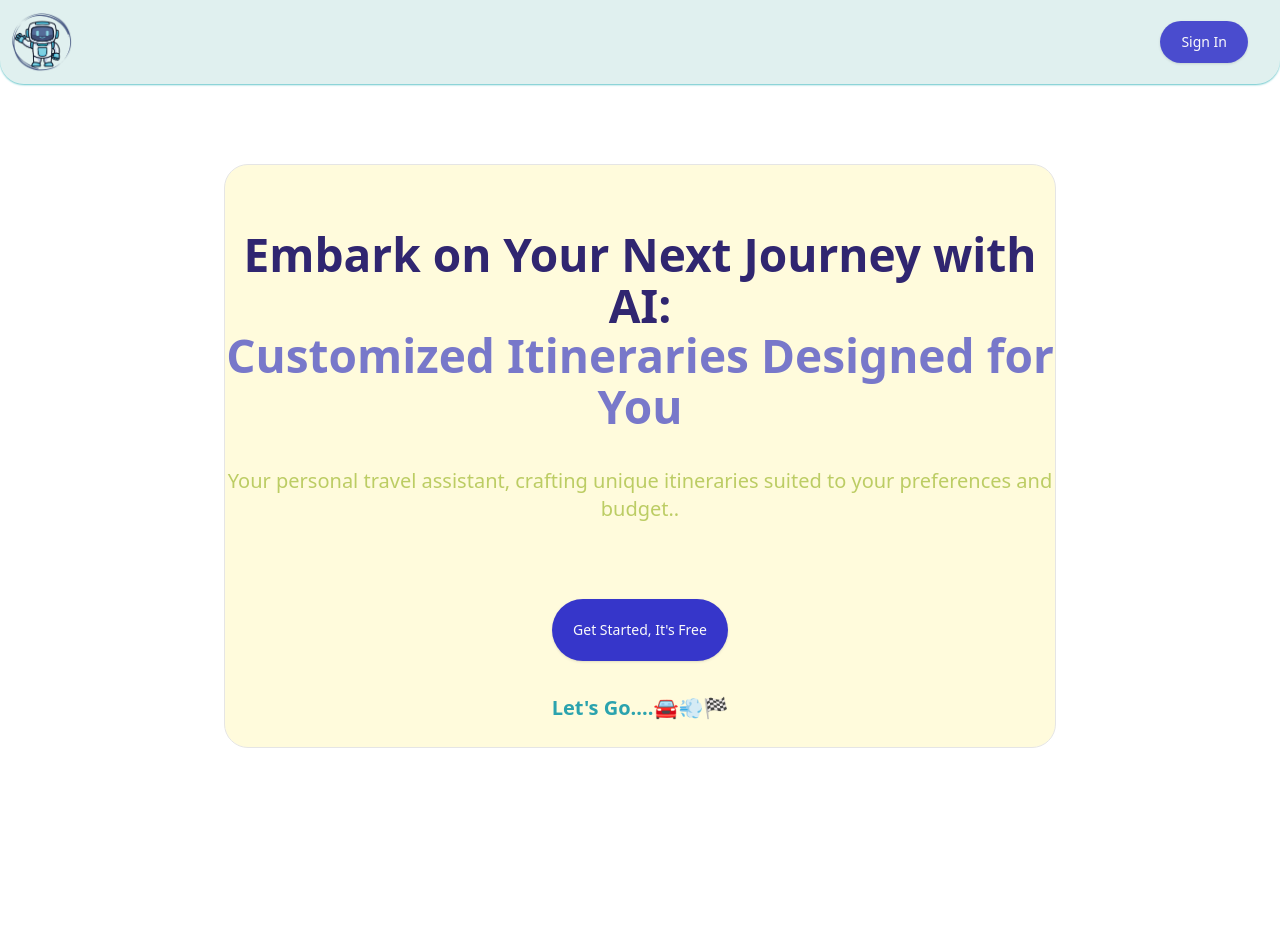
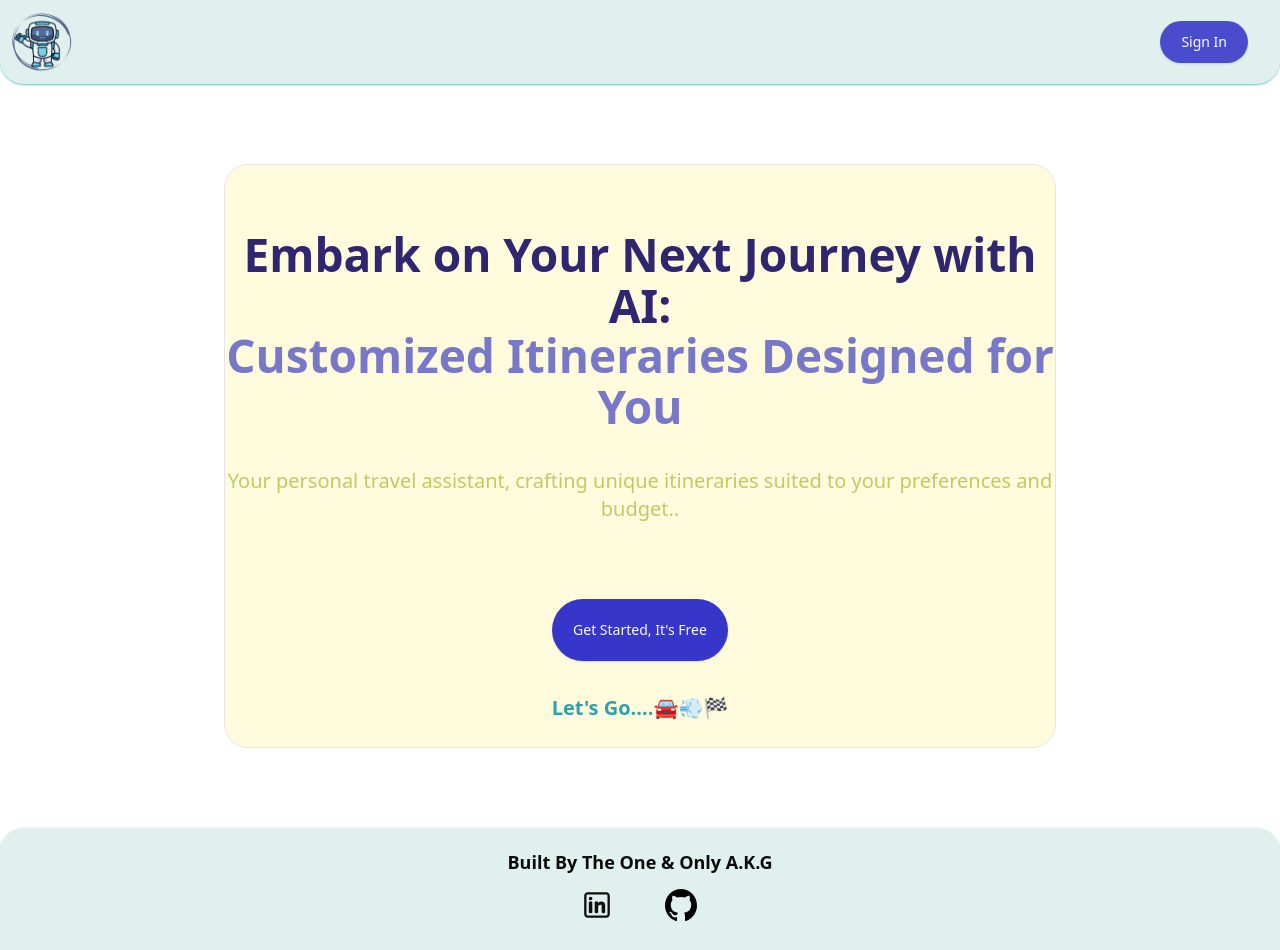
Before and after one commit to ayush08kg/React-Planner, a React (Vite) app: page / in a window 1280 px wide. Before the commit the page ends 800 px from the top, so only its background shows below. Built offline with nearby package versions, Linux system fonts and the light colour scheme; no server answers.

Commit message:
footer added to main page

```diff
--- a/src/App.jsx
+++ b/src/App.jsx
@@ -4,6 +4,7 @@ import viteLogo from '/vite.svg'
 import './App.css'
 import { Button } from './components/ui/button'
 import Hero from './components/ui/custom/Hero'
+import Foot from './components/ui/custom/Foot'
 
 function App() {
   const [count, setCount] = useState(0)
@@ -11,6 +12,7 @@ function App() {
   return (
     <>
       <Hero/>
+      <Foot/>
     </>
   )
 }
--- /dev/null
+++ b/src/components/ui/custom/Foot.jsx
@@ -0,0 +1,17 @@
+import React from 'react';
+
+function Foot() {
+  return (
+    <div className='mt-20 p-5 shadow-sm flex flex-col justify-center items-center bg-[#9bcdcb4e] rounded-3xl rounded-b-none shadow-[#65c5ca]'>
+      <div className='text-center font-semibold text-lg mb-1'>
+        Built By The One & Only A.K.G
+      </div>
+      <div className='flex gap-5'>
+        <button className='px-4 py-2 bg-[#9bcdcb00] text-white rounded-full hover:bg-white hover:border-red-600'><img src="/linkedin.svg" alt="" className=' w-7 h-7'/></button>
+        <button className='px-4 py-2 bg-[#9bcdcb00] text-white rounded-full hover:bg-white hover:border-red-600'><img src="/github.svg" alt="" className=' w-8 h-8'/></button>
+      </div>
+    </div>
+  );
+}
+
+export default Foot;
```
Also changed, not shown: public/github.svg (added), public/linkedin.svg (added).
